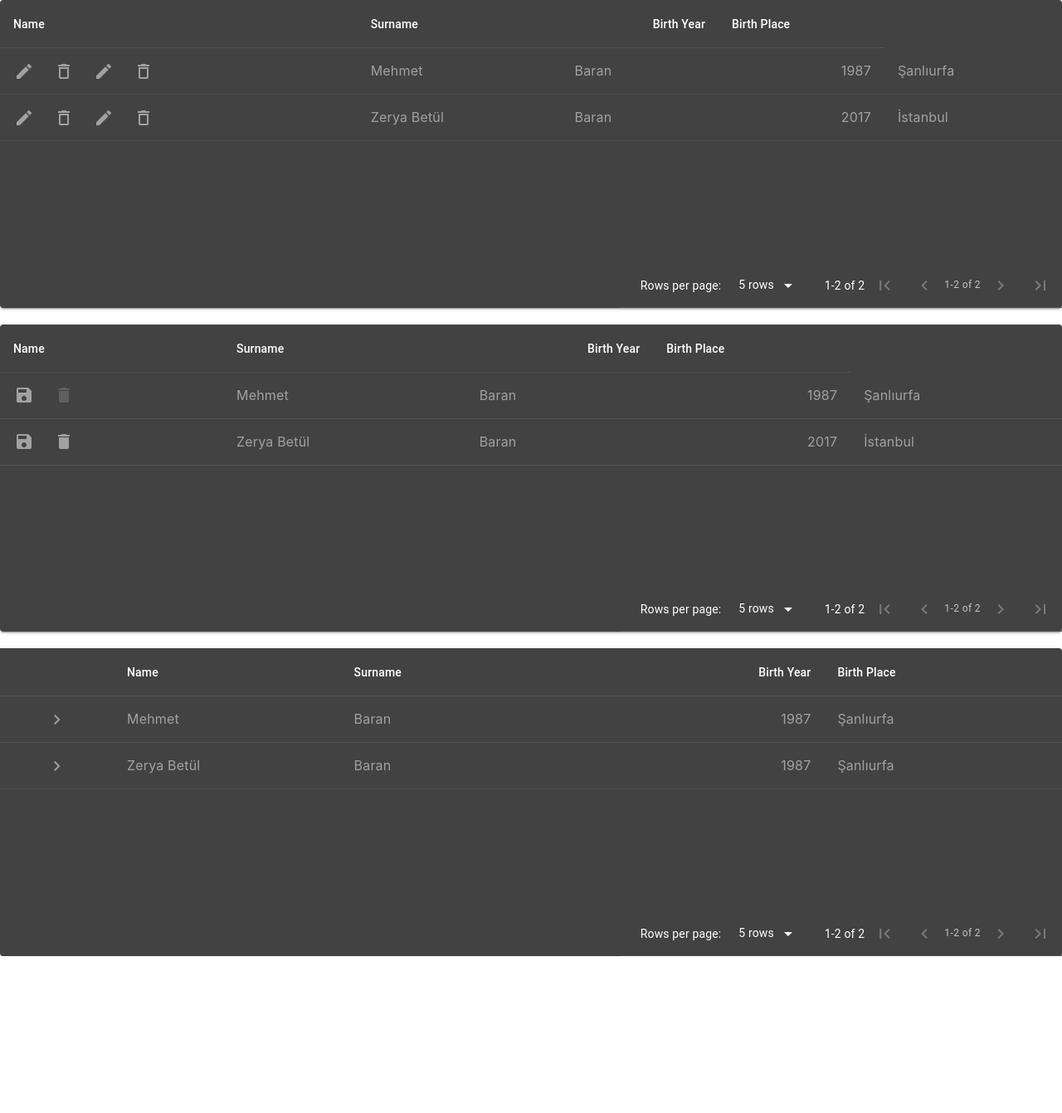
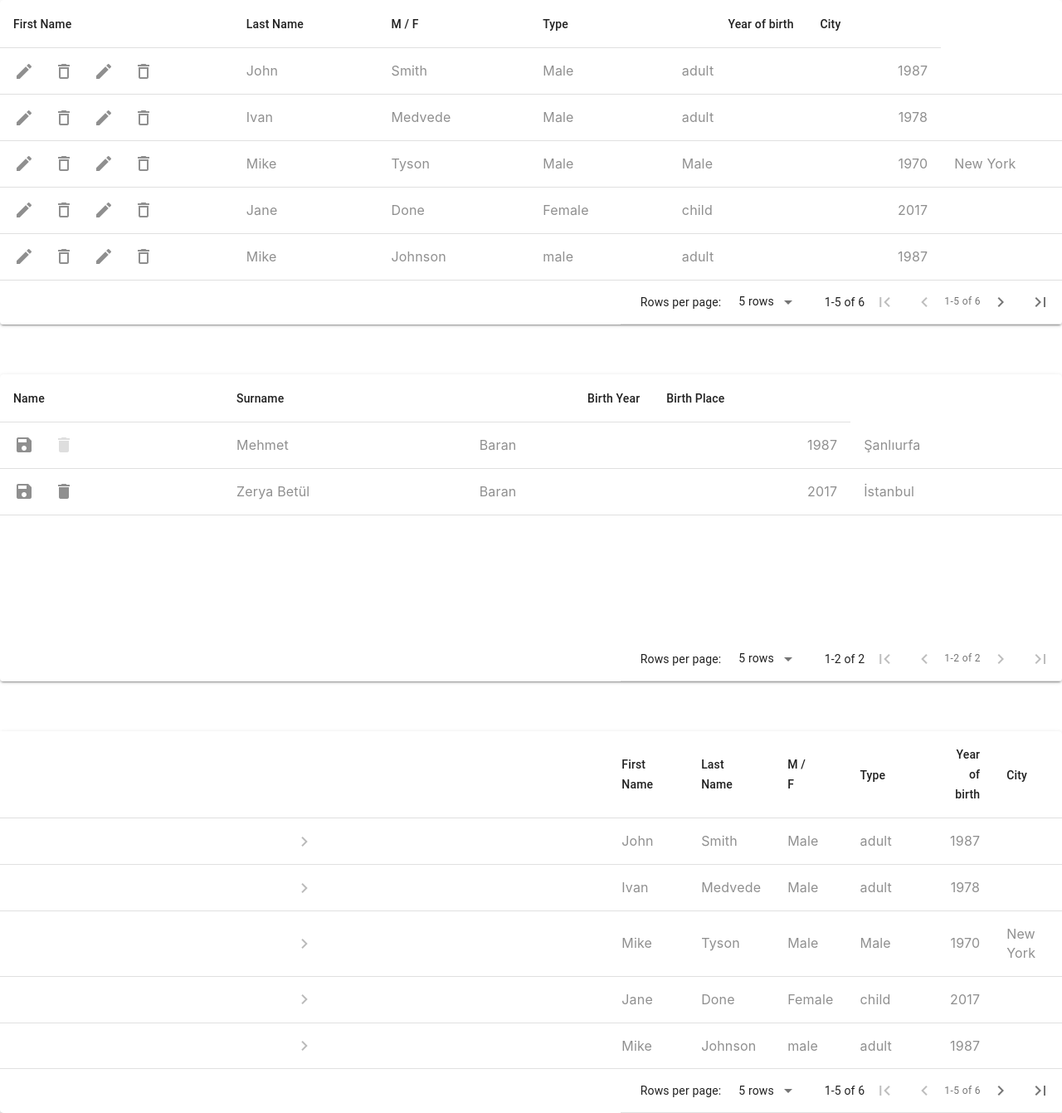
Before and after one commit to reactui/ReactMaterialGrid, a React (Create React App) app: page / in a window 1280 px wide. Shown: the whole page at 83% size. Before the commit the page ends 1152 px from the top, so only its background shows below. Built offline with nearby package versions, Linux system fonts and the light colour scheme.

Commit message:
Latest changes

```diff
--- a/src/App.tsx
+++ b/src/App.tsx
@@ -4,37 +4,87 @@ import { createTheme } from "@material-ui/core/styles";
 import MaterialTable from './material-table'
 import {data, columns} from './data/data'
 import React from 'react';
-//import gridData from "./data/data";
+function App() {
+
+  let direction = "ltr"; // direction = 'rtl';
+  const theme = createTheme({
+    //direction: Direction.ltr,
+    palette: {
+      type: "light",
+    },
+  });
+
+  const darkTheme = createTheme({
+    //direction: Direction.ltr,
+    palette: {
+      type: "light",
+    },
+  });
+
+  return (
+    <div style={{ maxWidth: "100%" }}>
+
+
+    <MuiThemeProvider theme={theme}>
+       {Editable()}
+    </MuiThemeProvider>
+
+    <br /><br /><br />
+
+    <MuiThemeProvider theme={darkTheme}>
+      {ConditionalActions()}
+    </MuiThemeProvider>
+
+    <br /><br /><br />
+
+    <MuiThemeProvider theme={theme}>
+      {DetailPanelWithRowClick()}
+    </MuiThemeProvider>
+
+    </div>
+  );
+}
+
+function DetailPanelWithRowClick() {
+  return (
+    <MaterialTable
+      columns={columns}
+      data={data}
+      title="Detail Panel With RowClick Preview"
+      detailPanel={() => {
+        return (
+          <iframe
+            width="100%"
+            height="315"
+            src="https://www.youtube.com/embed/C0DPdy98e4c"
+            // frameborder="0"
+            allow="accelerometer; autoplay; encrypted-media; gyroscope; picture-in-picture"
+            // allowfullscreen
+          />
+        )
+      }}
+      onRowClick={(event:any, rowDat:any, togglePanel:any) => togglePanel()}
+    />
+  )
+}
 
 function Editable() {
   const { useState } = React;
 
-  const [columns, setColumns] = useState([
-    { title: 'Name', field: 'name' },
-    { title: 'Surname', field: 'surname', initialEditValue: 'initial edit value' },
-    { title: 'Birth Year', field: 'birthYear', type: 'numeric' },
-    {
-      title: 'Birth Place',
-      field: 'birthCity',
-      lookup: { 34: 'İstanbul', 63: 'Şanlıurfa' },
-    },
-  ]);
+  const [cols, setColumns] = useState(columns);
 
-  const [data, setData] = useState([
-    { name: 'Mehmet', surname: 'Baran', birthYear: 1987, birthCity: 63 },
-    { name: 'Zerya Betül', surname: 'Baran', birthYear: 2017, birthCity: 34 },
-  ]);
+  const [theData, setData] = useState(data);
 
   return (
     <MaterialTable
       title="Editable Preview"
-      columns={columns}
-      data={data}
+      columns={cols}
+      data={theData}
       editable={{
         onRowAdd: newData =>
           new Promise<void>((resolve, reject) => {
             setTimeout(() => {
-              setData([...data, newData]);
+              setData([...theData, newData]);
 
               resolve();
             }, 1000)
@@ -42,7 +92,7 @@ function Editable() {
         onRowUpdate: (newData, oldData) =>
           new Promise<void>((resolve, reject) => {
             setTimeout(() => {
-              const dataUpdate = [...data];
+              const dataUpdate = [...theData];
               const index = oldData.tableData.id;
               dataUpdate[index] = newData;
               setData([...dataUpdate]);
@@ -53,7 +103,7 @@ function Editable() {
         onRowDelete: oldData =>
           new Promise<void>((resolve, reject) => {
             setTimeout(() => {
-              const dataDelete = [...data];
+              const dataDelete = [...theData];
               const index = oldData.tableData.id;
               dataDelete.splice(index, 1);
               setData([...dataDelete]);
@@ -101,81 +151,4 @@ function ConditionalActions() {
   )
 }
 
-
-function App() {
-
-  let direction = "ltr"; // direction = 'rtl';
-  const theme = createTheme({
-    //direction: Direction.ltr,
-    palette: {
-      type: "dark",
-    },
-  });
-
-  return (
-    <MuiThemeProvider theme={theme}>
-
-    <div style={{ maxWidth: "100%" }}>
-        {/* <MaterialTable
-          title="Basic Tree Data Preview"
-          data={data}
-          columns={columns}
-          parentChildData={(row:any, rows:any) => rows.find((a: { id: any; })  => a.id === row.parentId)}
-          options={{
-            selection: true,
-          }}
-        /> */}
-
-        {Editable()}
-
-        <br></br>
-
-        {ConditionalActions()}
-
-        <br></br>
-
-        {DetailPanelWithRowClick()}
-
-    </div>
-
-    </MuiThemeProvider>
-  );
-}
-
-function DetailPanelWithRowClick() {
-  return (
-    <MaterialTable
-      columns={[
-        { title: 'Name', field: 'name' },
-        { title: 'Surname', field: 'surname' },
-        { title: 'Birth Year', field: 'birthYear', type: 'numeric' },
-        {
-          title: 'Birth Place',
-          field: 'birthCity',
-          lookup: { 34: 'İstanbul', 63: 'Şanlıurfa' },
-        },
-      ]}
-      data={[
-        { name: 'Mehmet', surname: 'Baran', birthYear: 1987, birthCity: 63 },
-        { name: 'Zerya Betül', surname: 'Baran', birthYear: 1987, birthCity: 63 },
-      ]}
-      title="Detail Panel With RowClick Preview"
-      actions={[]}
-      detailPanel={() => {
-        return (
-          <iframe
-            width="100%"
-            height="315"
-            src="https://www.youtube.com/embed/C0DPdy98e4c"
-            // frameborder="0"
-            allow="accelerometer; autoplay; encrypted-media; gyroscope; picture-in-picture"
-            // allowfullscreen
-          />
-        )
-      }}
-      onRowClick={(event:any, rowDat:any, togglePanel:any) => togglePanel()}
-    />
-  )
-}
-
 export default App;
--- a/src/components/actions.tsx
+++ b/src/components/actions.tsx
@@ -14,7 +14,6 @@ export default function MTableActions({
   components,
 }: ActionProps) {
   const render = () => {
-    console.log(actions);
     if (actions) {
       return actions.map((action: any, index: number) => (
         <components.Action
--- a/src/material-table.tsx
+++ b/src/material-table.tsx
@@ -313,8 +313,6 @@ export default class MaterialTable extends React.Component<IMaterialTableProps,
           },
         });
       }
-
-      console.log(calculatedProps.icons.Edit);
 
       if (calculatedProps.editable.onRowUpdate) {
         calculatedProps.actions.push((rowData: any) => ({
```
